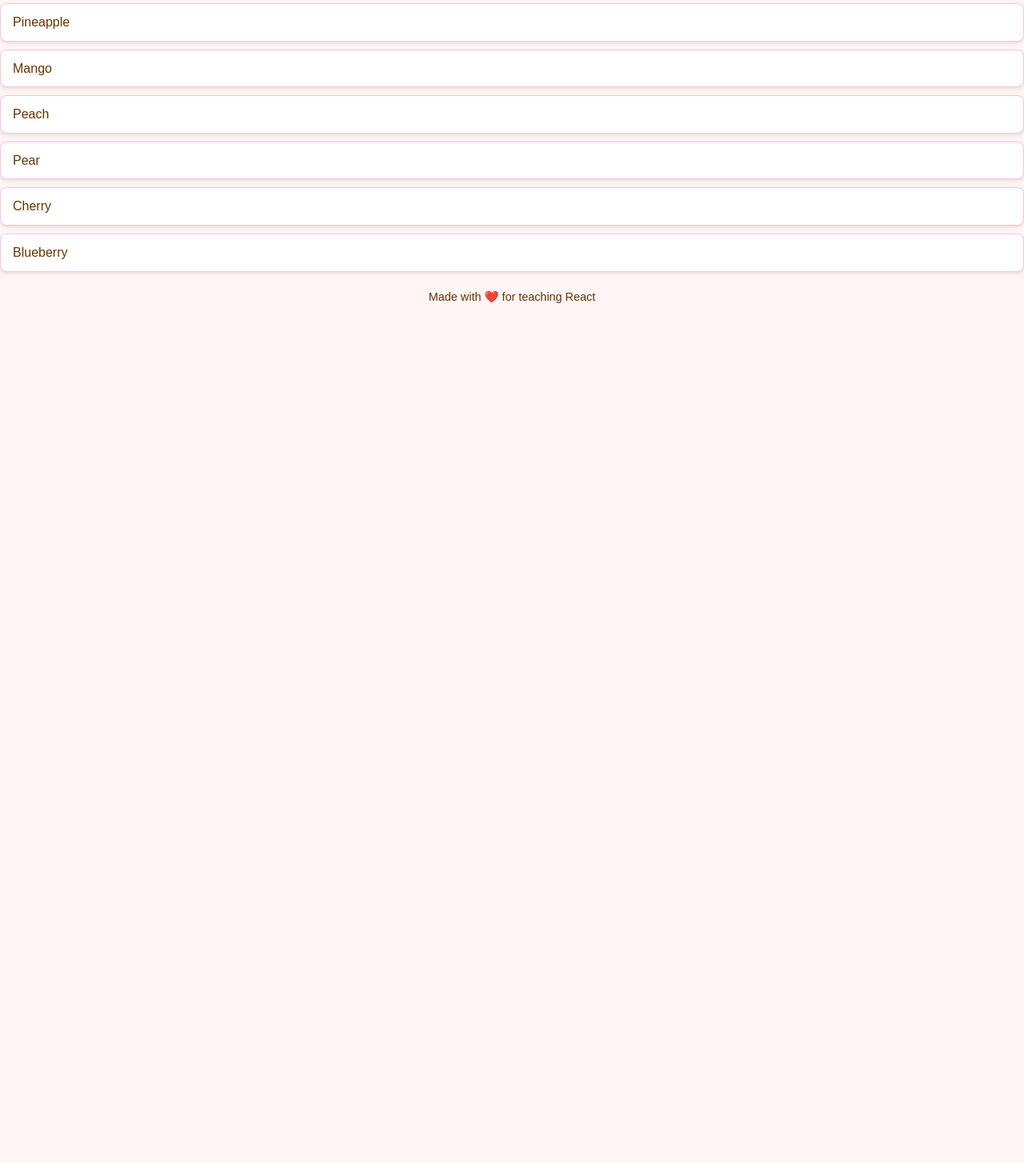
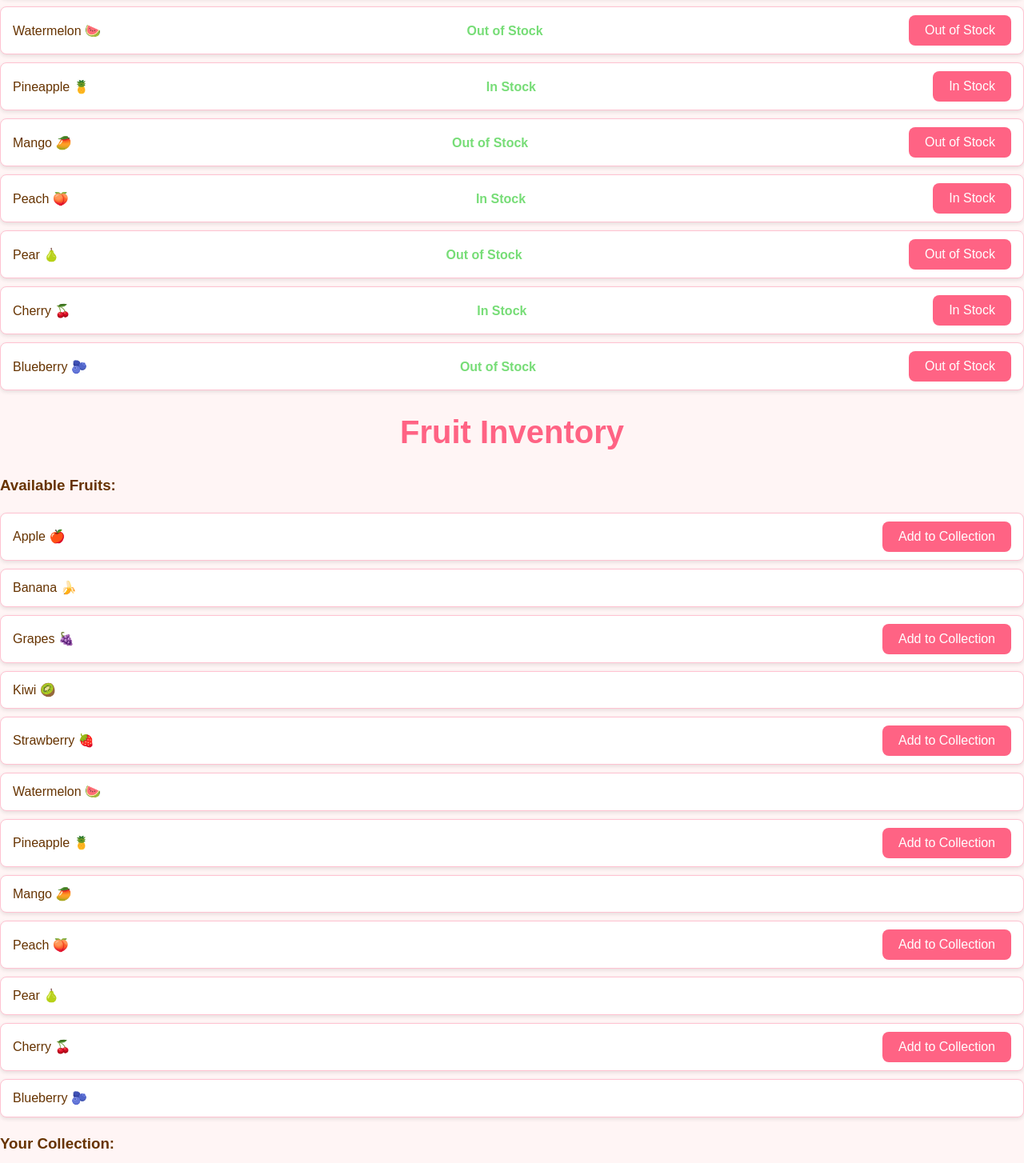
Before and after one commit to Avisa-GA/fruitopia-2, a React (Vite) app: page / in a window 1280 px wide. Shown: the part 396-1850 px from the top of the page at 80% size. Before the commit the page ends 800 px from the top, so only its background shows below. Built offline with nearby package versions, Linux system fonts and the light colour scheme.

Commit message:
feat: add /remove fruits

```diff
--- a/src/App.jsx
+++ b/src/App.jsx
@@ -6,25 +6,12 @@
 import Navbar from './components/NavBar/Navbar'
 
 function App() {
-  const fruits = [
-    { id: 1, name: "Apple", color: "Red", inStock: true, emoji: "🍎" },
-    { id: 2, name: "Banana", color: "Yellow", inStock: false, emoji: "🍌" },
-    { id: 3, name: "Grapes", color: "Purple", inStock: true, emoji: "🍇" },
-    { id: 4, name: "Kiwi", color: "Brown", inStock: false, emoji: "🥝" },
-    { id: 5, name: "Strawberry", color: "Red", inStock: true, emoji: "🍓" },
-    { id: 6, name: "Watermelon", color: "Green", inStock: false, emoji: "🍉" },
-    { id: 7, name: "Pineapple", color: "Yellow", inStock: true, emoji: "🍍" },
-    { id: 8, name: "Mango", color: "Orange", inStock: false, emoji: "🥭" },
-    { id: 9, name: "Peach", color: "Orange", inStock: true, emoji: "🍑" },
-    { id: 10, name: "Pear", color: "Green", inStock: false, emoji: "🍐" },
-    { id: 11, name: "Cherry", color: "Red", inStock: true, emoji: "🍒" },
-    { id: 12, name: "Blueberry", color: "Blue", inStock: false, emoji: "🫐" }
-  ]
+
 
   return (
     <>
       <Navbar />
-      <Fruits fruits={fruits} />
+      <Fruits />
       <Footer />
     </>
   )
--- a/src/components/Fruits/Fruits.jsx
+++ b/src/components/Fruits/Fruits.jsx
@@ -1,13 +1,86 @@
-import React from 'react'
+import React, { useState } from 'react'
 import "./Fruits.css"
-function Fruits({ fruits }) {
+function Fruits() {
+
+    const [fruits, setFruits] = useState([
+        { id: 1, name: "Apple", color: "Red", inStock: true, emoji: "🍎" },
+        { id: 2, name: "Banana", color: "Yellow", inStock: false, emoji: "🍌" },
+        { id: 3, name: "Grapes", color: "Purple", inStock: true, emoji: "🍇" },
+        { id: 4, name: "Kiwi", color: "Brown", inStock: false, emoji: "🥝" },
+        { id: 5, name: "Strawberry", color: "Red", inStock: true, emoji: "🍓" },
+        { id: 6, name: "Watermelon", color: "Green", inStock: false, emoji: "🍉" },
+        { id: 7, name: "Pineapple", color: "Yellow", inStock: true, emoji: "🍍" },
+        { id: 8, name: "Mango", color: "Orange", inStock: false, emoji: "🥭" },
+        { id: 9, name: "Peach", color: "Orange", inStock: true, emoji: "🍑" },
+        { id: 10, name: "Pear", color: "Green", inStock: false, emoji: "🍐" },
+        { id: 11, name: "Cherry", color: "Red", inStock: true, emoji: "🍒" },
+        { id: 12, name: "Blueberry", color: "Blue", inStock: false, emoji: "🫐" }
+    ])
+    const [collectedFruits, setCollectedFruits] = useState([]);
+
+    const toggleStock = (id) => {
+        setFruits(fruits.map(fruit =>
+            fruit.id === id ? { ...fruit, inStock: !fruit.inStock } : fruit
+        ));
+    }
+    const handleAddFruit = (fruit) => {
+        if (!fruit.inStock) {
+            console.log("This fruit is out of stock!")
+            return;
+        }
+        setCollectedFruits([...collectedFruits, fruit])
+
+    }
+
+    const handleRemoveFruit = (fruit) => {
+        setCollectedFruits(collectedFruits.filter(f => f.id !== fruit.id))
+    }
+
     return (
-        <ul>
-            {fruits.map((fruit) => (
-                <li key={fruit.id}>{fruit.name}</li>
-            ))
-            }
-        </ul>
+        <>
+            <ul>
+                {fruits.map((fruit) => (
+                    <li key={fruit.id}>{fruit.name} {fruit.emoji}
+                        <strong>{fruit.inStock ? "In Stock" : "Out of Stock"}</strong>
+                        <button onClick={() => toggleStock(fruit.id)}>{fruit.inStock ? "In Stock" : "Out of Stock"}</button>
+                    </li>
+                ))
+                }
+            </ul>
+
+            <div>
+                <h1>Fruit Inventory</h1>
+                <div>
+                    <h3>Available Fruits:</h3>
+                    <ul>
+                        {
+                            fruits.map(fruit => (
+                                <li key={fruit.id}>
+                                    <span>{fruit.name} {fruit.emoji}</span>
+                                    {fruit.inStock && (
+                                        <button onClick={() => handleAddFruit(fruit)}>Add to Collection</button>
+                                    )}
+                                </li>
+                            ))
+                        }
+                    </ul>
+                </div>
+                <div>
+                    <h3>Your Collection: </h3>
+                    <ul>
+                        {
+                            collectedFruits.map(fruit => (
+                                <li key={fruit.id}>
+                                    <span>{fruit.name} {fruit.emoji}</span>
+                                    <button onClick={() => handleRemoveFruit(fruit)}>Remove from Collection</button>
+                                </li>
+                            ))
+                        }
+
+                    </ul>
+                </div>
+            </div>
+        </>
     )
 }
 
```
